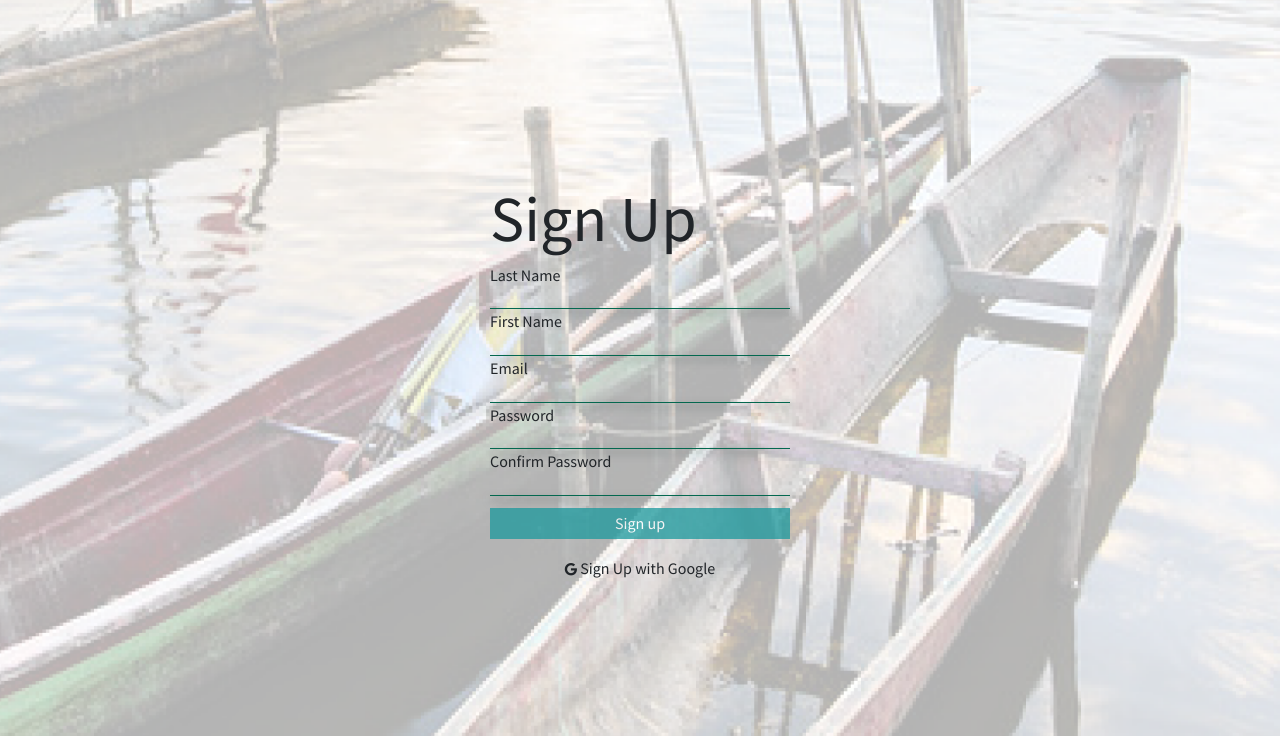
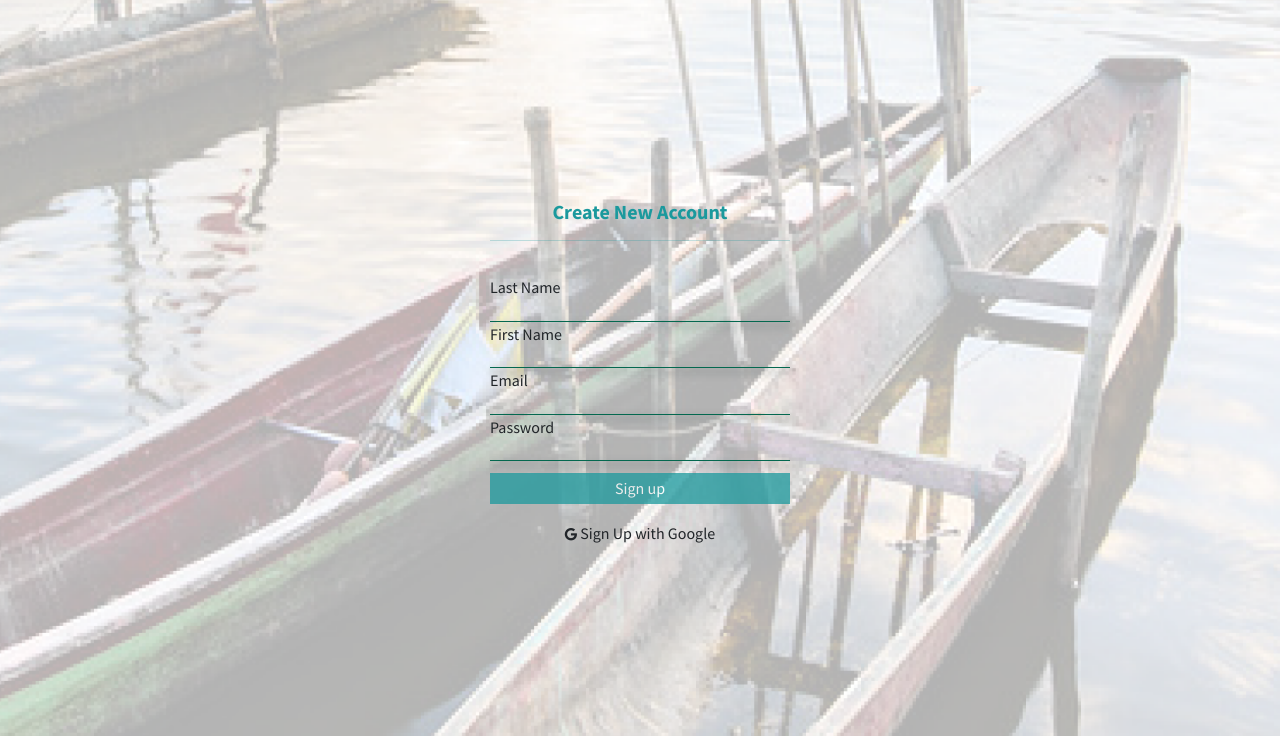
Before and after one commit to nicanorjulietm/portalWeb, a Node server app: page /register in a window 1280 px wide. Shown: the top 736 px of the page. Run offline with Node 20, Linux system fonts and the light colour scheme; some libraries are stand-ins or nearby versions.

Commit message:
Added Some Changes in Login and Sign up Forms
- Added some designs

```diff
--- a/app.js
+++ b/app.js
@@ -58,10 +58,12 @@ const requseridSchema ={
     civil: String,
     purposeofreq: String,
     ctc: String,
-    imgfilefee: { data: Buffer, contentType: String },
-    imgfileidorpsa: { data: Buffer, contentType: String },
+    // imgfilefee: { data: Buffer, contentType: String },
+    // imgfileidorpsa: { data: Buffer, contentType: String },
+
 };
 const RequestID = new mongoose.model("RequestID", requseridSchema);
+
 
 app.get("/", function (req, res) {
     res.render("main");
@@ -158,11 +160,11 @@ app.post("/reqbrgyid-req", function (req, res) {
         age: req.body.age,
         civil: req.body.civilstatus,
         purposeofreq: req.body.purposeofreq,
-        ctc: req.body.ctc,
-        imgfilefee: req.body.imgfilefee,
-        contentType: 'img/png',
-        imgfileidorpsa: req.body.imgfileidorpsa,
-        contentType: 'img/png'
+        ctc: req.body.ctc
+        // imgfilefee: req.body.imgfilefee,
+        // contentType: 'img/png',
+        // imgfileidorpsa: req.body.imgfileidorpsa,
+        // contentType: 'img/png'
     });
 
     requestIDuser.save(function (err) {
--- a/public/css/homestyles.css
+++ b/public/css/homestyles.css
@@ -9,7 +9,9 @@
     top: 35%;
     left: 50%;
     margin: -100px 0 0 -150px;
+
   }
+
   form{
     background-color: none;
   }
@@ -20,6 +22,15 @@
     border-bottom: 1px solid #04684f;
     width: 300px;
     background: transparent !important;
+
+  }
+  .title-design
+  {
+    /* background-color: #1B999D;
+    opacity: 0.75; */
+    text-align: center;
+    padding-bottom: 20px;
+    color:#1B999D;
 
   }
 
--- a/views/login.ejs
+++ b/views/login.ejs
@@ -5,7 +5,10 @@
   <div class="login-page">
     <div class="log-container">
     <form autocomplete="off" action="/login" method="POST">
-      <h1> Sign in</h1>
+     <div class="title-design">
+      <h5> Log into Your Account </h5>
+      <hr/>
+    </div>
 
       <label for="email"> Email </label>
       <input autocomplete="off" type="email" name="username" />
--- a/views/pages/reqbrgyid.ejs
+++ b/views/pages/reqbrgyid.ejs
@@ -59,11 +59,11 @@
                           </div>
                           <div class="col-12 req-distance">
                             <label class="form-label">Purpose</label>
-                            <input type="text"  class="req-input" name="purpose-req">
+                            <input type="text"  class="req-input" name="purposeofreq">
                           </div>
                           <div class="col-12 req-distance">
                             <label class="form-label">CTC</label>
-                            <input type="text"  class="req-input" name="ctc-req">
+                            <input type="text"  class="req-input" name="ctc">
                           </div>
                           <div class="col-12">
                             <label for="exampleFormControlFile1">Barangay ID Fee    :</label>
--- a/views/register.ejs
+++ b/views/register.ejs
@@ -14,7 +14,10 @@
 
   <div class="login-page">
     <form autocomplete="off" action="/register" method="POST">
-      <h1> Sign Up</h1>
+      <div class="title-design">
+        <h5> Create New Account </h5>
+        <hr/>
+        </div>
       <label for="lastname"> Last Name </label>
       <input autocomplete="off" type="text" name="lastname" />
 
@@ -28,8 +31,8 @@
       <label for="password"> Password </label>
       <input name="password" id="password" type="password" onchange='check_pass()'/>
 
-      <label for="password"> Confirm Password </label>
-      <input name="conpassword" id="conpassword" type="password"onchange='check_pass()' />
+      <!-- <label for="password"> Confirm Password </label>
+      <input name="conpassword" id="conpassword" type="password"onchange='check_pass()' /> -->
 
       <button type="submit" class="submit" id="submit">Sign up</button>
       <!-- <input id="errormsg" type="hidden" name="errormsg" onChange="onChange()"> </input> -->
```
Also changed, not shown: public/css/global.css (+1 -6 lines), 1 other file.
